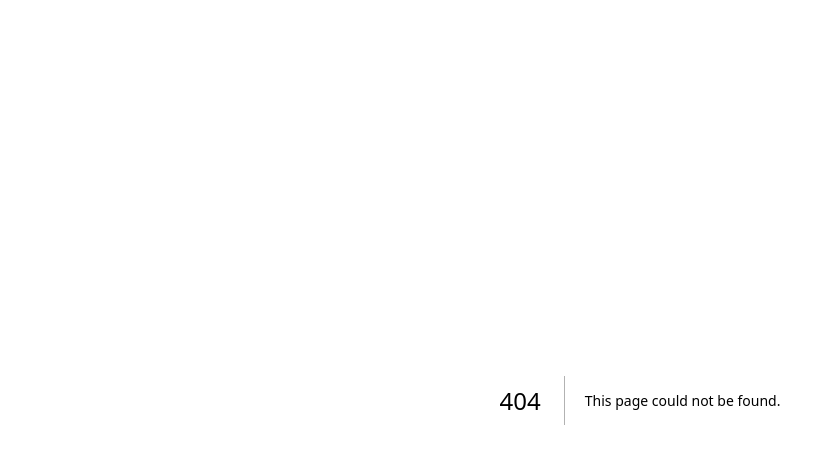
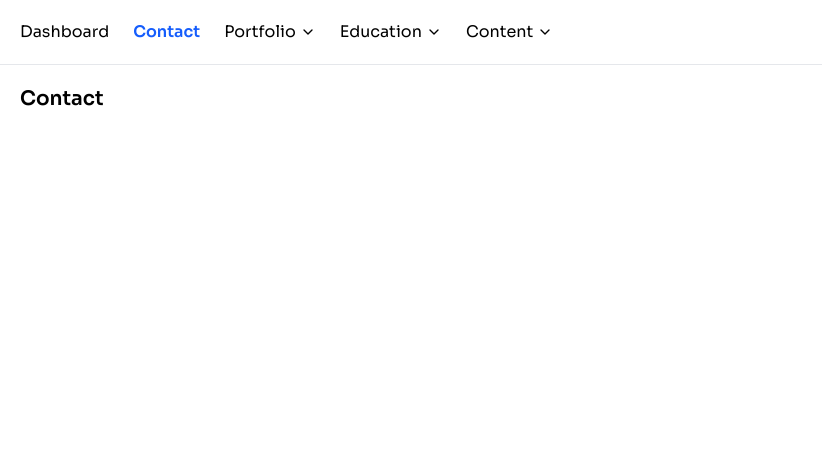
Before and after one commit to Muhammad-Khairul-Kholqi/Personal-Website, a Next.js app: page /pages/private/cms/contact in a window 1280 px wide. Before the commit this address had no page. Shown: the top 464 px of the page, without its empty margins (0-822 px from the left). Built offline with nearby package versions, Linux system fonts and the light colour scheme.

Commit message:
add page contacts

```diff
--- /dev/null
+++ b/src/app/(private)/pages/private/cms/contact/page.jsx
@@ -0,0 +1,7 @@
+export default function ContactsPage() {
+    return (
+        <div>
+            <h1 className="text-xl font-semibold mb-5">Contact</h1>
+        </div>
+    )
+}
```
